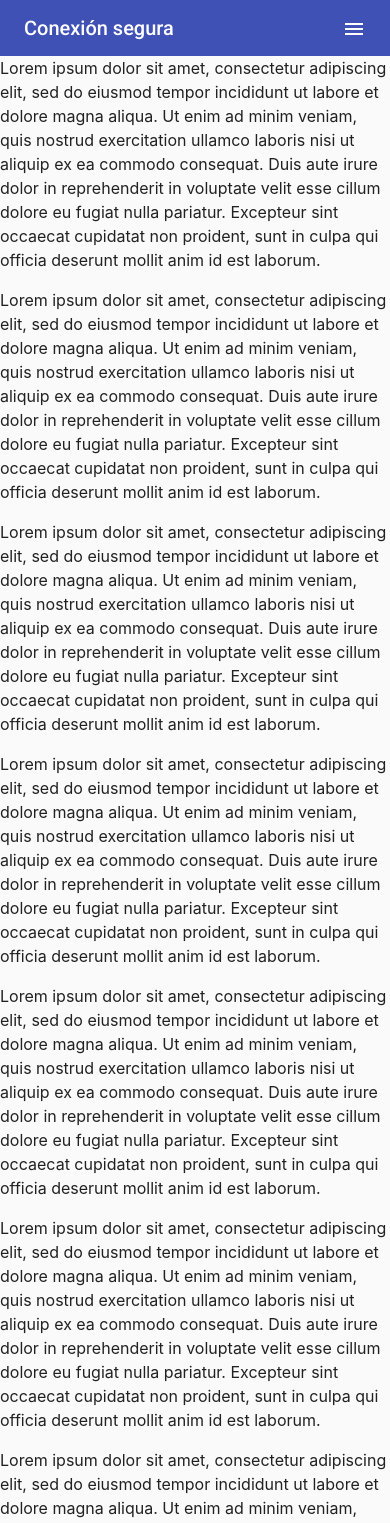
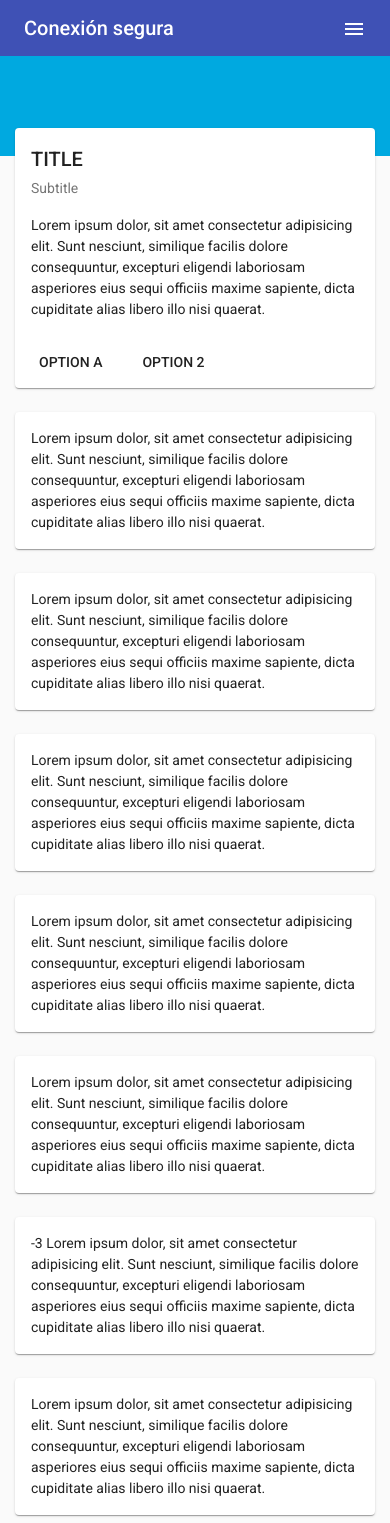
Before and after one commit to Telefonica/niji-dashboard-angular, an Angular app: page / in a window 390 px wide. Shown: the top 1523 px of the page. Built offline with nearby package versions, Linux system fonts and the light colour scheme; what ngx-swiper-wrapper would draw is missing.

Commit message:
Added menu, responsive layout and cards

```diff
--- /dev/null
+++ b/src/app/cards/cards.component.html
@@ -0,0 +1,157 @@
+<div class="row">
+    <div class="col-12 col-md-6 col-lg-4 col-xl-3 mt-4">
+      <mat-card>
+        <mat-card-header>
+          <!-- <div mat-card-avatar class="example-header-image"></div> -->
+          <mat-card-title>TITLE</mat-card-title>
+          <mat-card-subtitle>Subtitle</mat-card-subtitle>
+        </mat-card-header>
+        <!-- <img mat-card-image src="https://material.angular.io/assets/img/examples/shiba2.jpg" alt="Photo of a Shiba Inu"> -->
+        <mat-card-content>
+          <p>
+            Lorem ipsum dolor, sit amet consectetur adipisicing elit. Sunt nesciunt, similique facilis dolore
+            consequuntur, excepturi eligendi laboriosam asperiores eius sequi officiis maxime sapiente, dicta
+            cupiditate
+            alias libero illo nisi quaerat.
+          </p>
+        </mat-card-content>
+        <mat-card-actions>
+          <button mat-button>OPTION A</button>
+          <button mat-button>OPTION 2</button>
+        </mat-card-actions>
+      </mat-card>
+
+      </div>
+      <div class="w-100 d-sm-none"></div>
+
+      <div class="col-12 col-md-6 col-lg-4 col-xl-3 mt-4">
+        <mat-card>
+          <mat-card-content>
+            <p>
+              Lorem ipsum dolor, sit amet consectetur adipisicing elit. Sunt nesciunt, similique facilis dolore
+              consequuntur, excepturi eligendi laboriosam asperiores eius sequi officiis maxime sapiente, dicta
+              cupiditate
+              alias libero illo nisi quaerat.
+            </p>
+          </mat-card-content>
+
+        </mat-card>
+
+      </div>
+      <div class="w-100 d-sm-none"></div>
+
+      <div class="col-12 col-md-6 col-lg-4 col-xl-3 mt-4">
+        <mat-card>
+          <mat-card-content>
+            <p>
+              Lorem ipsum dolor, sit amet consectetur adipisicing elit. Sunt nesciunt, similique facilis dolore
+              consequuntur, excepturi eligendi laboriosam asperiores eius sequi officiis maxime sapiente, dicta
+              cupiditate
+              alias libero illo nisi quaerat.
+            </p>
+          </mat-card-content>
+
+        </mat-card>
+
+    </div>
+    <div class="w-100 d-sm-none"></div>
+
+    <div class="col-12 col-md-6 col-lg-4 col-xl-3 mt-4">
+        <mat-card>
+          <mat-card-content>
+            <p>
+              Lorem ipsum dolor, sit amet consectetur adipisicing elit. Sunt nesciunt, similique facilis dolore
+              consequuntur, excepturi eligendi laboriosam asperiores eius sequi officiis maxime sapiente, dicta
+              cupiditate
+              alias libero illo nisi quaerat.
+            </p>
+          </mat-card-content>
+
+        </mat-card>
+
+    </div>
+    <div class="w-100 d-sm-none"></div>
+
+    <div class="col-12 col-md-6 col-lg-4 col-xl-3 mt-4">
+        <mat-card>
+          <mat-card-content>
+            <p>
+              Lorem ipsum dolor, sit amet consectetur adipisicing elit. Sunt nesciunt, similique facilis dolore
+              consequuntur, excepturi eligendi laboriosam asperiores eius sequi officiis maxime sapiente, dicta
+              cupiditate
+              alias libero illo nisi quaerat.
+            </p>
+          </mat-card-content>
+
+        </mat-card>
+
+    </div>
+    <div class="w-100 d-sm-none"></div>
+
+    <div class="col-12 col-md-6 col-lg-4 col-xl-3 mt-4">
+        <mat-card>
+          <mat-card-content>
+            <p>
+              Lorem ipsum dolor, sit amet consectetur adipisicing elit. Sunt nesciunt, similique facilis dolore
+              consequuntur, excepturi eligendi laboriosam asperiores eius sequi officiis maxime sapiente, dicta
+              cupiditate
+              alias libero illo nisi quaerat.
+            </p>
+          </mat-card-content>
+
+        </mat-card>
+
+    </div>
+    <div class="w-100 d-sm-none"></div>
+
+    <div class="col-12 col-md-6 col-lg-4 col-xl-3 mt-4">
+        <mat-card>
+          <mat-card-content>
+            <p>-3
+              Lorem ipsum dolor, sit amet consectetur adipisicing elit. Sunt nesciunt, similique facilis dolore
+              consequuntur, excepturi eligendi laboriosam asperiores eius sequi officiis maxime sapiente, dicta
+              cupiditate
+              alias libero illo nisi quaerat.
+            </p>
+          </mat-card-content>
+
+        </mat-card>
+
+    </div>
+
+    <div class="w-100 d-sm-none"></div>
+
+    <div class="col-12 col-md-6 col-lg-4 col-xl-3 mt-4">
+        <mat-card>
+          <mat-card-content>
+            <p>
+              Lorem ipsum dolor, sit amet consectetur adipisicing elit. Sunt nesciunt, similique facilis dolore
+              consequuntur, excepturi eligendi laboriosam asperiores eius sequi officiis maxime sapiente, dicta
+              cupiditate
+              alias libero illo nisi quaerat.
+            </p>
+          </mat-card-content>
+
+        </mat-card>
+
+    </div>
+
+    <div class="w-100 d-sm-none"></div>
+
+    <div class="col-12 col-md-6 col-lg-4 col-xl-3 mt-4">
+        <mat-card>
+          <mat-card-content>
+            <p>
+              Lorem ipsum dolor, sit amet consectetur adipisicing elit. Sunt nesciunt, similique facilis dolore
+              consequuntur, excepturi eligendi laboriosam asperiores eius sequi officiis maxime sapiente, dicta
+              cupiditate
+              alias libero illo nisi quaerat.
+            </p>
+          </mat-card-content>
+
+        </mat-card>
+
+    </div>
+
+
+  </div>
--- /dev/null
+++ b/src/app/cards/cards.component.scss
@@ -0,0 +1,12 @@
+// .mat-card-header{
+//   margin-left: 30px;
+// }
+// :host {
+//   background-color: yellow;
+// }
+// :host{
+//   background-color: yellow;
+:host ::ng-deep .mat-card-header-text{
+  margin-left:0;
+}
+// }
--- /dev/null
+++ b/src/app/cards/cards.component.ts
@@ -0,0 +1,15 @@
+import { Component, OnInit } from '@angular/core';
+
+@Component({
+  selector: 'app-cards',
+  templateUrl: './cards.component.html',
+  styleUrls: ['./cards.component.scss']
+})
+export class CardsComponent implements OnInit {
+
+  constructor() { }
+
+  ngOnInit() {
+  }
+
+}
--- a/src/app/main-layout/main-layout.component.html
+++ b/src/app/main-layout/main-layout.component.html
@@ -1,21 +1,29 @@
 <div class="example-container" [class.example-is-mobile]="mobileQuery.matches">
   <mat-toolbar color="primary" class="example-toolbar">
     <h1 class="example-app-name">Conexión segura</h1>
-      <button mat-icon-button class="ml-auto" (click)="snav.toggle()"><mat-icon>menu</mat-icon></button>
+    <button mat-icon-button class="ml-auto" (click)="snav.toggle()">
+      <mat-icon>menu</mat-icon>
+    </button>
   </mat-toolbar>
-
-    <mat-sidenav-container class="example-sidenav-container"
-                           [style.marginTop.px]="mobileQuery.matches ? 56 : 0">
-                           <mat-sidenav #snav [mode]="mobileQuery.matches ? 'over' : 'side'"
-                           [fixedInViewport]="mobileQuery.matches" fixedTopGap="56">
-                           <app-main-menu></app-main-menu>
+  <mat-sidenav-container class="example-sidenav-container" [style.marginTop.px]="mobileQuery.matches ? 56 : 0">
+    <mat-sidenav #snav [mode]="mobileQuery.matches ? 'over' : 'side'" [fixedInViewport]="mobileQuery.matches"
+    fixedTopGap="56">
+    <!-- <app-main-menu></app-main-menu> -->
+    <app-main-menu-dropdown></app-main-menu-dropdown>
     <mat-nav-list>
-          <a mat-list-item routerLink="." *ngFor="let nav of fillerNav">{{nav}}</a>
+      <!-- <a mat-list-item routerLink="." *ngFor="let nav of fillerNav">{{nav}}</a> -->
     </mat-nav-list>
   </mat-sidenav>
 
   <mat-sidenav-content>
-        <p *ngFor="let content of fillerContent">{{content}}</p>
+      <div class="header-image">&nbsp;</div>
+    <!-- <p *ngFor="let content of fillerContent">{{content}}</p> -->
+    <div class="container mt-5">
+      <app-cards></app-cards>
+
+    </div>
+
+
     </mat-sidenav-content>
   </mat-sidenav-container>
 </div>
--- /dev/null
+++ b/src/app/main-menu-dropdown/main-menu-dropdown.component.html
@@ -0,0 +1,81 @@
+<mat-accordion multi="true" displayMode="flat">
+  <mat-expansion-panel expanded="true">
+    <mat-expansion-panel-header>
+      <mat-panel-title>
+        Menu 1
+      </mat-panel-title>
+      <!-- <mat-panel-description>
+          Type your name and age
+        </mat-panel-description> -->
+    </mat-expansion-panel-header>
+    <mat-list>
+      <mat-list-item> <button mat-button class="text-left">option2 </button> </mat-list-item>
+      <mat-list-item> <button mat-button class="text-left">option2 </button> </mat-list-item>
+      <mat-list-item> <button mat-button class="text-left">option2 </button> </mat-list-item>
+    </mat-list>
+
+  </mat-expansion-panel>
+  <mat-expansion-panel [expanded]="true">
+    <mat-expansion-panel-header>
+      <mat-panel-title>
+        Menu 2
+      </mat-panel-title>
+      <!-- <mat-panel-description>
+Type your name and age
+</mat-panel-description> -->
+    </mat-expansion-panel-header>
+    <mat-list>
+      <mat-list-item> option2 </mat-list-item>
+      <mat-list-item> option2 </mat-list-item>
+      <mat-list-item> option2 </mat-list-item>
+
+    </mat-list>
+
+  </mat-expansion-panel>
+  <mat-expansion-panel [expanded]="true">
+      <mat-expansion-panel-header>
+        <mat-panel-title>
+          Menu 2
+        </mat-panel-title>
+        <!-- <mat-panel-description>
+  Type your name and age
+  </mat-panel-description> -->
+      </mat-expansion-panel-header>
+      <mat-list>
+        <mat-list-item> option2 </mat-list-item>
+        <mat-list-item> option2 </mat-list-item>
+        <mat-list-item> option2 </mat-list-item>
+
+      </mat-list>
+
+    </mat-expansion-panel>
+    <mat-expansion-panel [expanded]="true">
+        <mat-expansion-panel-header>
+          <mat-panel-title>
+            Menu 2
+          </mat-panel-title>
+          <!-- <mat-panel-description>
+    Type your name and age
+    </mat-panel-description> -->
+        </mat-expansion-panel-header>
+        <mat-list>
+          <mat-list-item> option2 </mat-list-item>
+          <mat-list-item> option2 </mat-list-item>
+          <mat-list-item> option2 </mat-list-item>
+
+        </mat-list>
+
+      </mat-expansion-panel>
+  <!-- <mat-expansion-panel (opened)="panelOpenState = true"
+                         (closed)="panelOpenState = false">
+      <mat-expansion-panel-header>
+        <mat-panel-title>
+          Self aware panel
+        </mat-panel-title> -->
+  <!-- <mat-panel-description>
+          Currently I am {{panelOpenState ? 'open' : 'closed'}}
+        </mat-panel-description> -->
+  <!-- </mat-expansion-panel-header>
+      <button mat-icon-button class="ml-auto">option2 </button>
+    </mat-expansion-panel> -->
+</mat-accordion>
--- /dev/null
+++ b/src/app/main-menu-dropdown/main-menu-dropdown.component.ts
@@ -0,0 +1,16 @@
+import { Component, OnInit } from '@angular/core';
+
+@Component({
+  selector: 'app-main-menu-dropdown',
+  templateUrl: './main-menu-dropdown.component.html',
+  styleUrls: ['./main-menu-dropdown.component.scss']
+})
+export class MainMenuDropdownComponent implements OnInit {
+  panelOpenState = false;
+
+  constructor() { }
+
+  ngOnInit() {
+  }
+
+}
--- a/src/styles.scss
+++ b/src/styles.scss
@@ -28,3 +28,27 @@
 //   background-image: url('https://material.angular.io/assets/img/examples/shiba1.jpg');
 //   background-size: cover;
 // }
+// *[class^='main-menu']{
+  .mat-drawer-inner-container{
+  .mat-list-base .mat-list-item .mat-list-item-content{
+    padding: 0;
+    button{
+      padding:0;
+      width:100%;
+    }
+  }
+  // .mat-expansion-panel-spacing{
+  //   margin:0;
+  // }
+  .mat-expansion-panel{
+    min-width:300px;
+  }
+}
+.header-image{
+  height: 100px;
+  background-color: #00a9e0;
+  position: absolute;
+  top: 0;
+  left: 0;
+  width: 100%;
+}
```
Also changed, not shown: src/app/app.module.ts (+15 -8 lines), src/app/main-layout/main-layout.component.css (line endings or trailing spaces), src/app/main-menu-dropdown/main-menu-dropdown.component.scss (added), 2 other files (tests, documents, lock files or other folders). Lines whose indentation alone changed are shown as unchanged.
